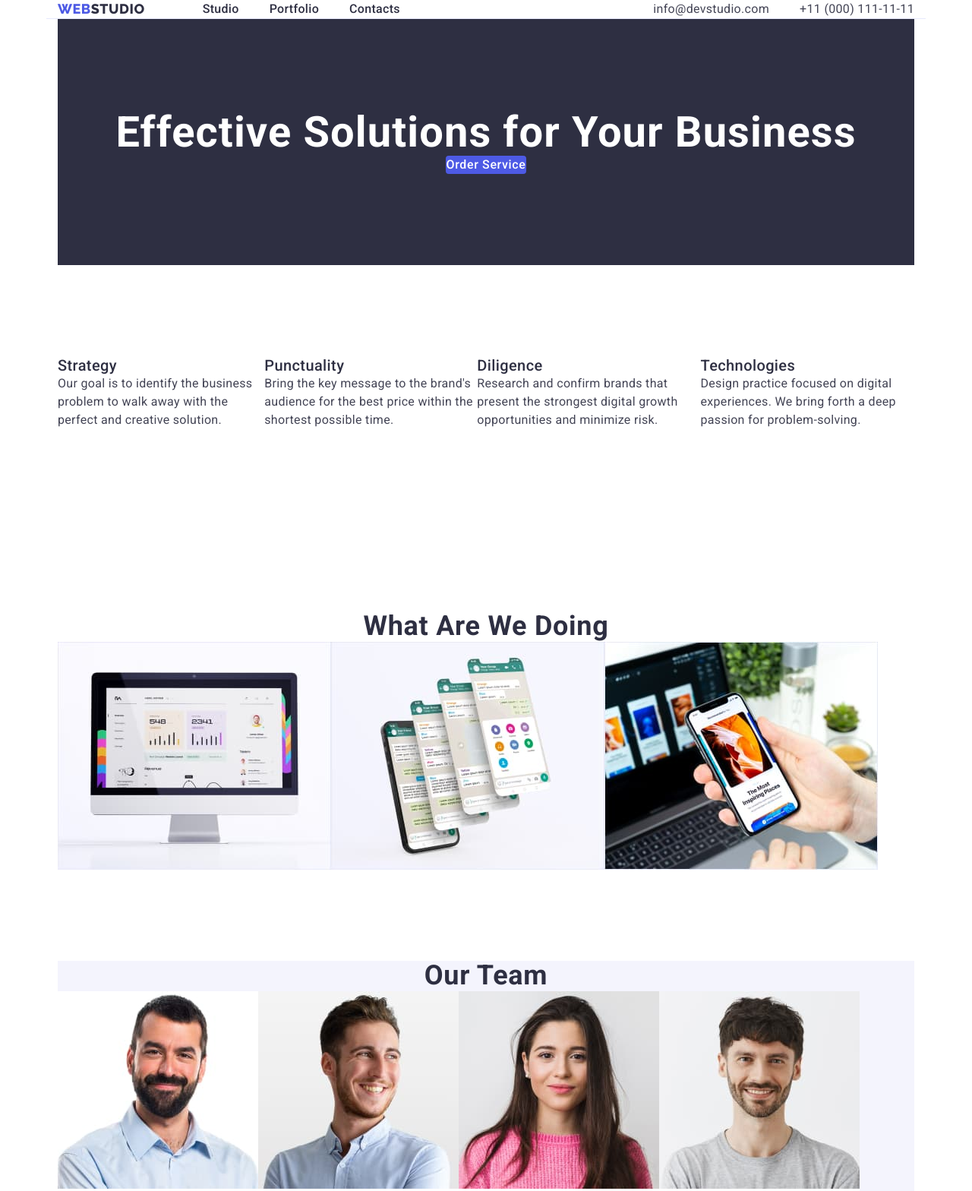
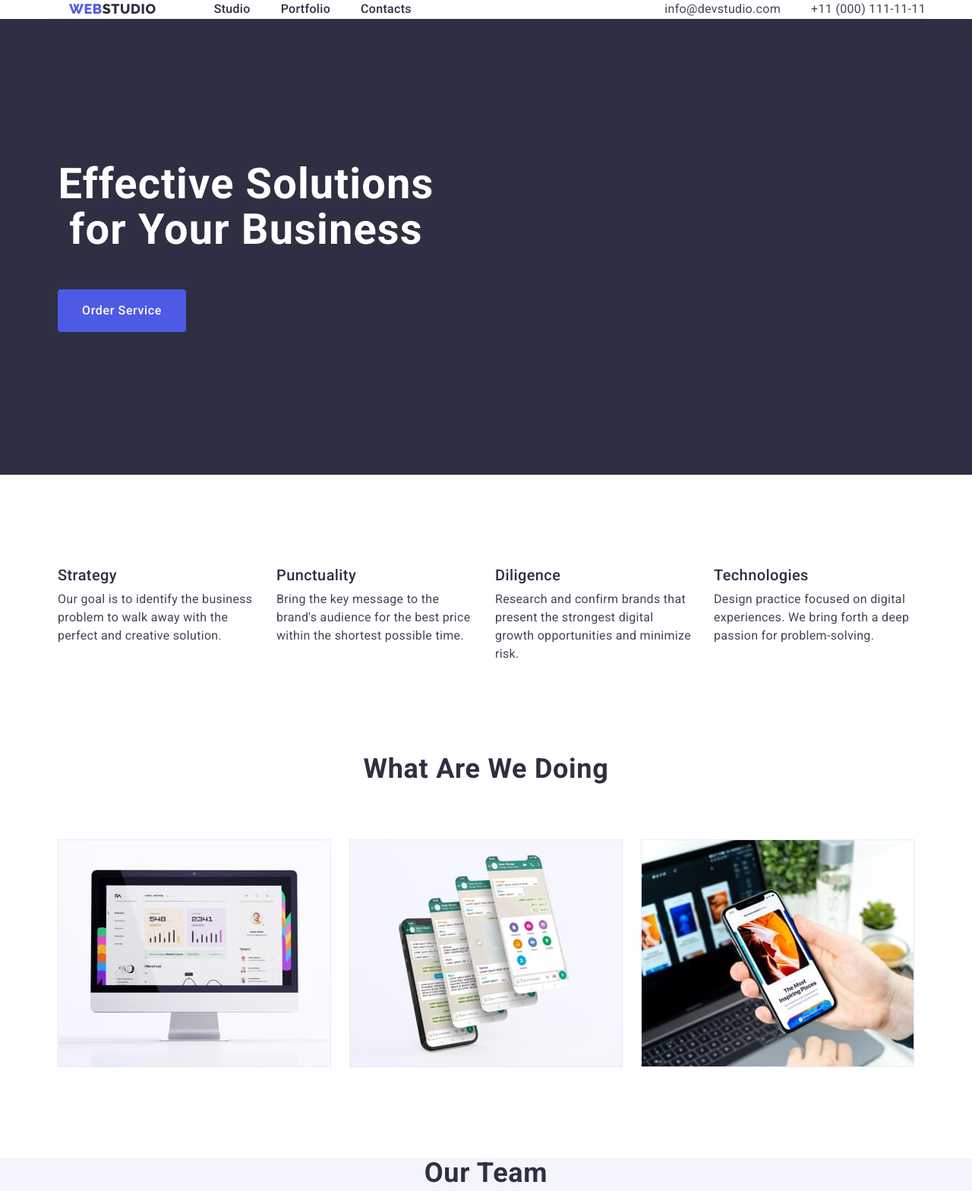
Before and after one commit to KasiaZak/goit-markup-hw-03, a plain HTML site: page index.html in a window 1280 px wide. Shown: the top 1568 px of the page at 76% size. Drawn offline with nearby package versions, Linux system fonts and the light colour scheme.

Commit message:
trzy sekcje

```diff
--- a/css/styles.css
+++ b/css/styles.css
@@ -119,9 +119,7 @@ body {
 }
 .first-section {
   background-color: var(--navy-blue);
-  display: flex;
-  flex-direction: column;
-  align-items: center;
+  padding: 188px 0;
 }
 
 .header-solutions,
@@ -132,6 +130,7 @@ body {
   font-weight: 700;
   line-height: 1.07;
   letter-spacing: 0.02em;
+  max-width: 496px;
 }
 
 .btn-order {
@@ -144,6 +143,11 @@ body {
   letter-spacing: 0.04em;
   border: none;
   cursor: pointer;
+  display: block;
+  min-width: 169px;
+  height: 56px;
+  border-radius: 4px;
+  margin-top: 48px;
 }
 
 .btn-order:hover,
@@ -153,19 +157,30 @@ body {
 }
 .goals-section {
   display: flex;
+  padding: 120px 0;
 }
 .goals-header {
   display: none;
 }
 .goals {
   display: flex;
+  gap: 24px;
+}
+.goals-list-item {
+  width: calc((100% - 72px) / 4);
 }
 .tasks {
   display: flex;
   flex-direction: column;
+  padding-bottom: 120px;
 }
 .photo-section {
   display: flex;
+  gap: 24px;
+  justify-content: center;
+}
+.photo-section li {
+  width: calc((100% - 48px) / 3);
 }
 .header-third {
   font-size: 20px;
@@ -173,6 +188,7 @@ body {
   line-height: 1.2;
   letter-spacing: 0.02em;
   color: var(--navy-blue);
+  margin-bottom: 8px;
 }
 
 .paragraph {
@@ -197,6 +213,7 @@ body {
   line-height: 1.11;
   letter-spacing: 0.02em;
   text-transform: capitalize;
+  margin-bottom: 72px;
 }
 
 .team-list-item {
--- a/index.html
+++ b/index.html
@@ -15,7 +15,7 @@
   </head>
   <body>
     <header class="header container">
-      <div class="header-navigation">
+      <div class="header-navigation container">
       <nav class="nav">
         <a class="logo link" href="./index.html">
           Web<span class="highlight-dark">Studio</span></a
@@ -45,12 +45,11 @@
   </div>
     </header>
     <main>
-      <section><div class="container">
-      <section class="first-section section">
+      <section class="first-section"><div class="container">
         <h1 class="header-solutions">Effective Solutions for Your Business</h1>
         <button class="btn-order" type="button">Order Service</button>
       </section>
-      <section class="goals-section section">
+      <section class="goals-section"><div class="container">
         <h2 class="goals-header">Goals section</h2>
         <ul class="goals list">
           <li class="goals-list-item">
@@ -82,8 +81,9 @@
             </p>
           </li>
         </ul>
+      </div>
       </section>
-      <section class="tasks section">
+      <section class="tasks"><div class="container">
         <h2 class="header-second">What are we doing</h2>
         <ul class="photo-section list">
           <li>
@@ -111,6 +111,7 @@
             />
           </li>
         </ul>
+      </div>
       </section>
       <section class="our-team">
         <h2 class="header-second">Our Team</h2>
@@ -156,7 +157,6 @@
             <p class="paragraph">UI Designer</p>
           </li>
         </ul>
-        </section>
       </div></section>
       <footer class="footer">
         <a class="logo link" href="./index.html">
```
